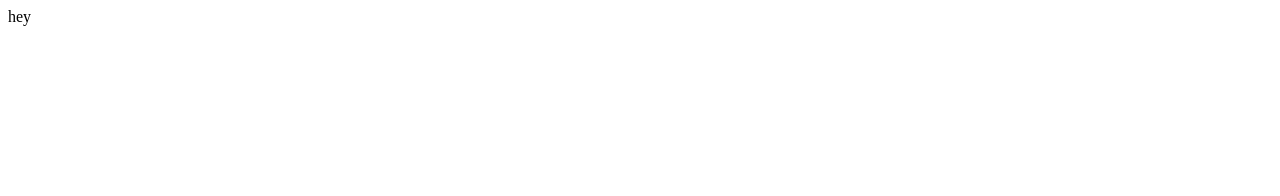
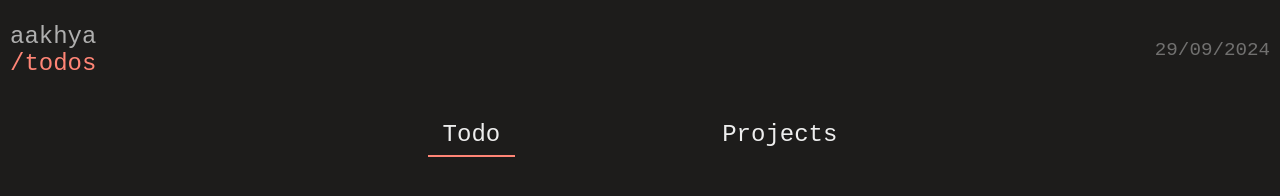
Before and after one commit to anujbalak/aakhya, a website built with webpack: page dist/index.html in a window 1280 px wide. Built offline with nearby package versions, Linux system fonts and the light colour scheme.

Commit message:
Add home page

```diff
--- a/package.json
+++ b/package.json
@@ -24,6 +24,9 @@
     "webpack-merge": "^6.0.1"
   },
   "dependencies": {
-    "@fontsource-variable/josefin-sans": "^5.1.0"
+    "@fontsource-variable/josefin-sans": "^5.1.0",
+    "@fontsource/share-tech-mono": "^5.1.0",
+    "@fontsource/syne-mono": "^5.1.0",
+    "date-fns": "^4.1.0"
   }
 }
--- /dev/null
+++ b/src/home.js
@@ -0,0 +1,93 @@
+
+/////////////////////////// home /////////////////////
+
+
+import { format } from 'date-fns';
+
+function home() {
+    const header = document.createElement('header');
+    const dirContainer = document.createElement('div');
+    const title = document.createElement('div');
+    const dirName = document.createElement('p');
+    const dateContainer = document.createElement('div');
+    const presentDate = document.createElement('p');
+    const navContainer = document.createElement('div');
+    const todoBtnContainer = document.createElement('div');
+    const todoBtn = document.createElement('button');
+    const projectBtnContainer = document.createElement('div');
+    const projectBtn = document.createElement('button');
+    const content = document.createElement('content');
+
+
+    header.classList.add('header', 'flex-container');
+    dirContainer.classList.add('dir-container');
+    title.classList.add('title-text');
+    dirName.classList.add('dirName');
+    dateContainer.classList.add('date-container');
+    presentDate.classList.add('present-date');
+    navContainer.classList.add('nav-container','flex-container');
+    todoBtnContainer.classList.add('todo-btn-container');
+    todoBtn.classList.add('todo-btn');
+    projectBtnContainer.classList.add('project-btn-container');
+    projectBtn.classList.add('project-btn');
+    content.setAttribute('id', 'content');
+
+    title.textContent = 'aakhya';
+    dirName.textContent = '/todos'
+    let today = format(new Date(), "dd/MM/yyyy");
+    presentDate.textContent = today;
+    todoBtn.textContent = 'Todo';
+    projectBtn.textContent = 'Projects'
+
+
+    header.appendChild(dirContainer);
+    header.appendChild(dateContainer);
+    dirContainer.appendChild(title);
+    dirContainer.appendChild(dirName);
+    dateContainer.appendChild(presentDate);
+    navContainer.appendChild(todoBtnContainer);
+    navContainer.appendChild(projectBtnContainer);
+    todoBtnContainer.appendChild(todoBtn);
+    projectBtnContainer.appendChild(projectBtn);
+
+    document.body.appendChild(header);
+    document.body.appendChild(navContainer);
+    document.body.appendChild(content);
+
+
+    todoBtn.setAttribute('style', 'border-bottom: solid 2px #ff8576');
+    const currentPage = [todoBtn, projectBtn];
+
+    currentPage.forEach(page => {
+        page.addEventListener('click', () => {
+            switch (page) {
+                case todoBtn:
+                    dirName.textContent = '/todos';
+                    changeBottomBorder();
+                    break;
+                case projectBtn:
+                    console.log('project button clicked')
+                    dirName.textContent = '/projects'
+                    changeBottomBorder(projectBtn);
+                    break;
+                default:
+                    dirName.textContent = '/todos';
+                    break;
+            }
+        })
+
+    });
+
+    function changeBottomBorder(currentPage) {
+        if (currentPage == projectBtn) {
+            todoBtn.setAttribute('style', 'border-bottom: none;');
+            projectBtn.setAttribute('style', 'border-bottom: solid 2px #ff8576');
+        } else {
+            projectBtn.setAttribute('style', 'border-bottom: none;');
+            todoBtn.setAttribute('style', 'border-bottom: solid 2px #ff8576');
+        };
+    };
+
+}
+
+export {home}
--- a/src/index.js
+++ b/src/index.js
@@ -1,7 +1,4 @@
+import {home} from './home.js'
+import './style.css'
 
-
-// delete after test
-const a = document.createElement('div');
-a.textContent = 'hey';
-const body = document.querySelector('body');
-body.appendChild(a);
+home()
--- a/src/style.css
+++ b/src/style.css
@@ -1,3 +1,67 @@
 * {
-    font-family: 'josefin Sans Variable', sans-serif;
+    padding: 0;
+    margin: 0;
+    box-sizing: border-box;
+    /* font-family: 'josefin Sans Variable', sans-serif; */
 }
+
+body {
+    color: #eee;
+    background-color: #1d1c1b;
+    font-family: 'Syne Mono', monospace;
+    font-size: 1.5rem;
+    display: grid;
+    grid-template-rows: 100px 70px 1fr;
+    /* font-family: 'Share Tech Mono', monospace, 'Syne Mono'; */
+}
+
+.flex-container {
+    display: flex;
+    flex-wrap: wrap;
+
+}
+
+/******************************* header **************************/
+header {
+    justify-content: space-between;
+    align-items: center;
+}
+.dir-container {
+    margin-left: 10px;
+
+}
+.date-container {
+    margin-right: 10px;
+}
+
+.present-date {
+    font-size: 1.2rem;
+    opacity: 40%;
+}
+
+.title-text {
+    opacity: 70%;
+}
+
+.dirName {
+    color: #ff8576;
+}
+
+/**************************** nav ****************************/
+
+.nav-container {
+    margin: 10px 0 10px 0;
+    align-content: center;
+    justify-content: center;
+    gap: 15%;
+    /* background-color: #eee; */
+}
+
+.todo-btn, .project-btn {
+    font-size: 1.5rem;
+    font-family: 'Share Tech Mono', monospace;
+    border: none;
+    background-color: transparent;
+    color: #eee;
+    padding: 7px 15px;
+}
--- /dev/null
+++ b/src/todo.js
@@ -0,0 +1,4 @@
+function todo() {
+    const todoPage = document.createElement('div');
+    const newTodoContainer = document.createElement('div');
+}
--- a/webpack.common.js
+++ b/webpack.common.js
@@ -15,4 +15,27 @@ module.exports = {
         path: path.resolve(__dirname, 'dist'),
         clean: true,
     },
-}
+    optimization: {
+        runtimeChunk: 'single',
+    },
+    module: {
+		rules: [
+			{
+				test: /\.css$/i,
+				use: ['style-loader', 'css-loader'],
+			},
+			{
+				test: /\.html$/i,
+				use: ['html-loader'],
+			},
+			{
+				test: /\.(woff|woff2|eot|ttf|otf)$/i,
+				type: 'asset/resource',
+			},
+			{
+				test: /\.(png|jpeg|jpf|svg|gif)$/i,
+				type: 'asset/resource',
+			},
+		],
+	},
+};
```
Also changed, not shown: dist/app.bundle.js, dist/index.html, 2 other files.
